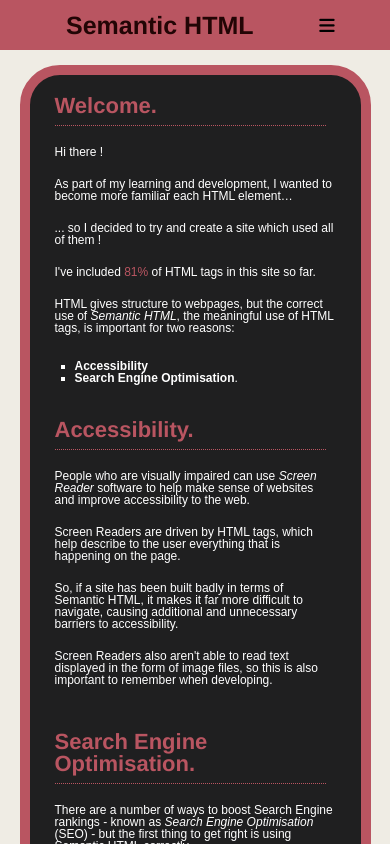
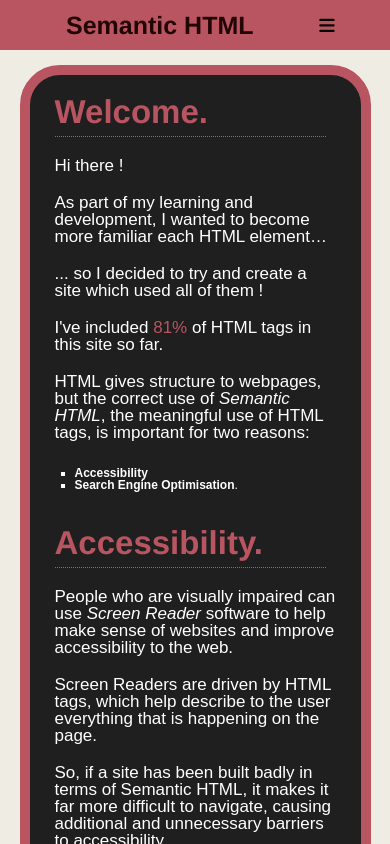
Before and after one commit to BramBrooks/semanticHTML, a React (Create React App) app: page / in a window 390 px wide. Shown: the top 844 px of the page. Built offline with nearby package versions, Linux system fonts and the light colour scheme; a web font is replaced by a local one.

Commit message:
updates font size for text and h2 elements

```diff
--- a/src/styles/main.scss
+++ b/src/styles/main.scss
@@ -104,13 +104,13 @@ aside {
   main {
     margin: 15px 5%;
     border: 10px solid $red-background;
-    h2 {
-      font-size: 22px;
-    }
+    // h2 {
+    //   font-size: 22px;
+    // }
 
-    p {
-      font-size: $mobile-font-size;
-    }
+    // p {
+    //   font-size: $mobile-font-size;
+    // }
   }
 }
 
```
